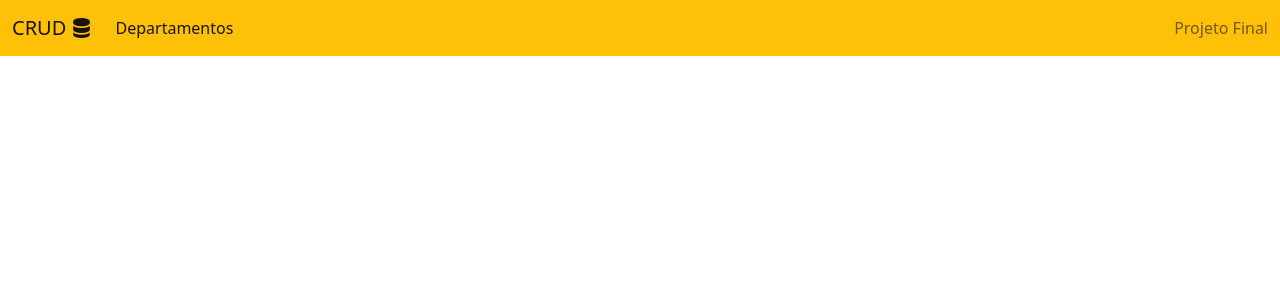
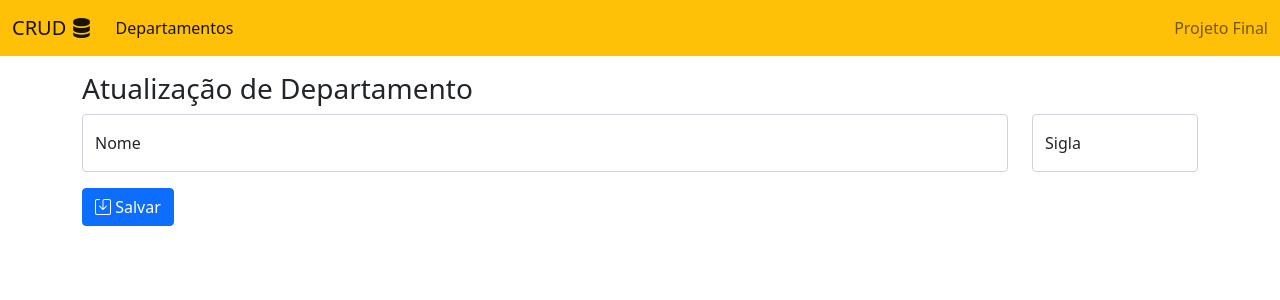
Before and after one commit to VitorDahmer/1605990-projeto-final, a React (Create React App) app in the folder crud/: page /departamentos/edit/1 in a window 1280 px wide. Shown: the top 300 px of the page. Built offline with nearby package versions, Linux system fonts and the light colour scheme; no server answers.

Commit message:
Aula07 PUT

```diff
--- a/crud/src/components/CadastroDepartamento/index.js
+++ b/crud/src/components/CadastroDepartamento/index.js
@@ -1,20 +1,44 @@
 import React, {useState, useEffect} from 'react';
-import { useNavigate } from 'react-router-dom';
+import { useNavigate, useParams } from 'react-router-dom';
+import getDepartamentoById from '../../services/getDepartamentoById';
 import postDepartamentos from '../../services/postDepartamentos';
+import putDepartamento from '../../services/putDepartamento';
 
 // import { Container } from './styles';
 
 function CadastroDepartamento() {
+    const {idDepartamento} = useParams()
+    const [departamento, setDepartamento] = useState();
     const [nome, setNome] = useState('')
     const [sigla, setSigla] = useState('')
     const [showError, setShowError] = useState('d-none');
     const [errorMessage, setErrorMessage] = useState('');
 
     const navigate = useNavigate();
+    const titulo = idDepartamento ? 'Atualização' : 'Cadastro';
+
+    // Caso seja uma edição de departamento
+    async function getDepto(idDepartamento){
+        setDepartamento(await getDepartamentoById(idDepartamento));
+    }
+    useEffect(()=>{
+        if (idDepartamento) {
+            getDepto(idDepartamento)
+
+        }
+    }, [])
+
+    useEffect(()=>{
+        if(departamento) {
+            setNome(departamento[0].nome);
+            setSigla(departamento[0].sigla);
+        }
+
+    },[departamento])
 
   return <>
     <div>
-        <h3 className='mt-3'>Cadastro de Departamento</h3>
+        <h3 className='mt-3'>{titulo} de Departamento</h3>
         <form className='row'>
             <div className='col-md-10 col-sm-6 col-12'>
                 <div className='form-floating'>
@@ -59,13 +83,22 @@ function CadastroDepartamento() {
                         setErrorMessage('Preencha uma sigla válida!')
                         return;
                     }
-                    postDepartamentos({
-                        nome,
-                        sigla
-                    })
+                    if(departamento){
+                        putDepartamento({
+                            idDepartamento,
+                            nome,
+                            sigla
+                        })
+                    } else{
+                        postDepartamentos({
+                            nome,
+                            sigla
+                        })
+                    }
+
                     navigate('/departamentos');
                 }}
-                ><i className='bi bi-save'/>Salvar</button>
+                ><i className='bi bi-save'/> Salvar</button>
             </div>
         </div>
     </div>
--- a/crud/src/components/ListaDepartamentos/index.js
+++ b/crud/src/components/ListaDepartamentos/index.js
@@ -68,9 +68,10 @@ function ListaDepartamentos() {
               <td>{d.sigla}</td>
               <td>
                   <div className='d-flex justify-content-evenly'>
-                        <button className='btn btn-outline-warning'>
+                        <Link className='btn btn-outline-warning'
+                        to={`/departamentos/edit/${d.id_departamento}`}>
                             <i className='bi bi-pencil-fill'/>Editar
-                        </button>
+                        </Link>
                         <button className='btn btn-outline-danger'
                         disabled={desabledButton}
                         onClick={() => {
--- a/crud/src/router/index.js
+++ b/crud/src/router/index.js
@@ -12,6 +12,7 @@ function RouterNavigation() {
         <Route path='/' element={<h1>Ola Vc está no Home</h1>}></Route>
         <Route path='/departamentos' element={<ListaDepartamentos/>}></Route>
         <Route path='/departamentos/new' element={<CadastroDepartamento/>}></Route>
+        <Route path='/departamentos/edit/:idDepartamento' element={<CadastroDepartamento/>}></Route>
     </Routes>
   );
 }
--- /dev/null
+++ b/crud/src/services/getDepartamentoById.js
@@ -0,0 +1,8 @@
+import api from "./api";
+
+const getDepartamentoById = async(idDepartamento)=>{
+    const resp = await api.get(`departamentos/${idDepartamento}`)
+    return resp.data;
+}
+
+export default getDepartamentoById;
--- /dev/null
+++ b/crud/src/services/putDepartamento.js
@@ -0,0 +1,13 @@
+import api from "./api";
+
+const putDepartamento= async(data)=>{
+    const {idDepartamento, nome, sigla} = data;
+    const resp = await api.put(`departamentos/${idDepartamento}`, {
+        nome,
+        sigla
+    });
+    console.log(resp);
+    return resp.data;
+}
+
+export default putDepartamento;
```
